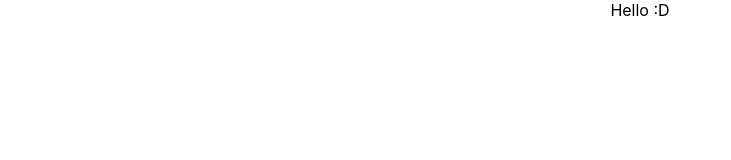
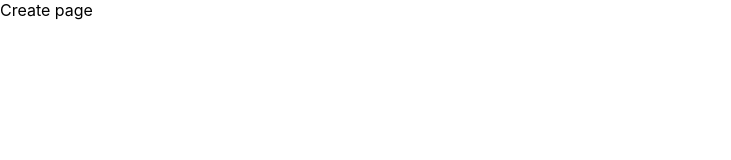
Before and after one commit to Gagandeep39/react-material-notes, a React (Create React App) app: page /create in a window 1280 px wide. Shown: the top 160 px of the page, without its empty margins (0-731 px from the left). Built offline with nearby package versions, Linux system fonts and the light colour scheme.

Commit message:
Created dummy app

```diff
--- a/src/App.js
+++ b/src/App.js
@@ -1,10 +1,20 @@
 import './App.css';
+import { BrowserRouter as Router, Switch, Route } from 'react-router-dom';
+import Notes from './pages/Notes';
+import Create from './pages/Create';
 
 function App() {
   return (
-    <div className="App">
-      Hello :D
-    </div>
+    <Router>
+      <Switch>
+        <Route exact path="/">
+          <Notes />
+        </Route>
+        <Route path="/create">
+          <Create />
+        </Route>
+      </Switch>
+    </Router>
   );
 }
 
--- /dev/null
+++ b/src/pages/Create.js
@@ -0,0 +1,7 @@
+import React from 'react';
+
+const Create = () => {
+  return <div>Create page</div>;
+};
+
+export default Create;
--- /dev/null
+++ b/src/pages/Notes.js
@@ -0,0 +1,7 @@
+import React from 'react';
+
+const Notes = () => {
+  return <div>Notes</div>;
+};
+
+export default Notes;
```
